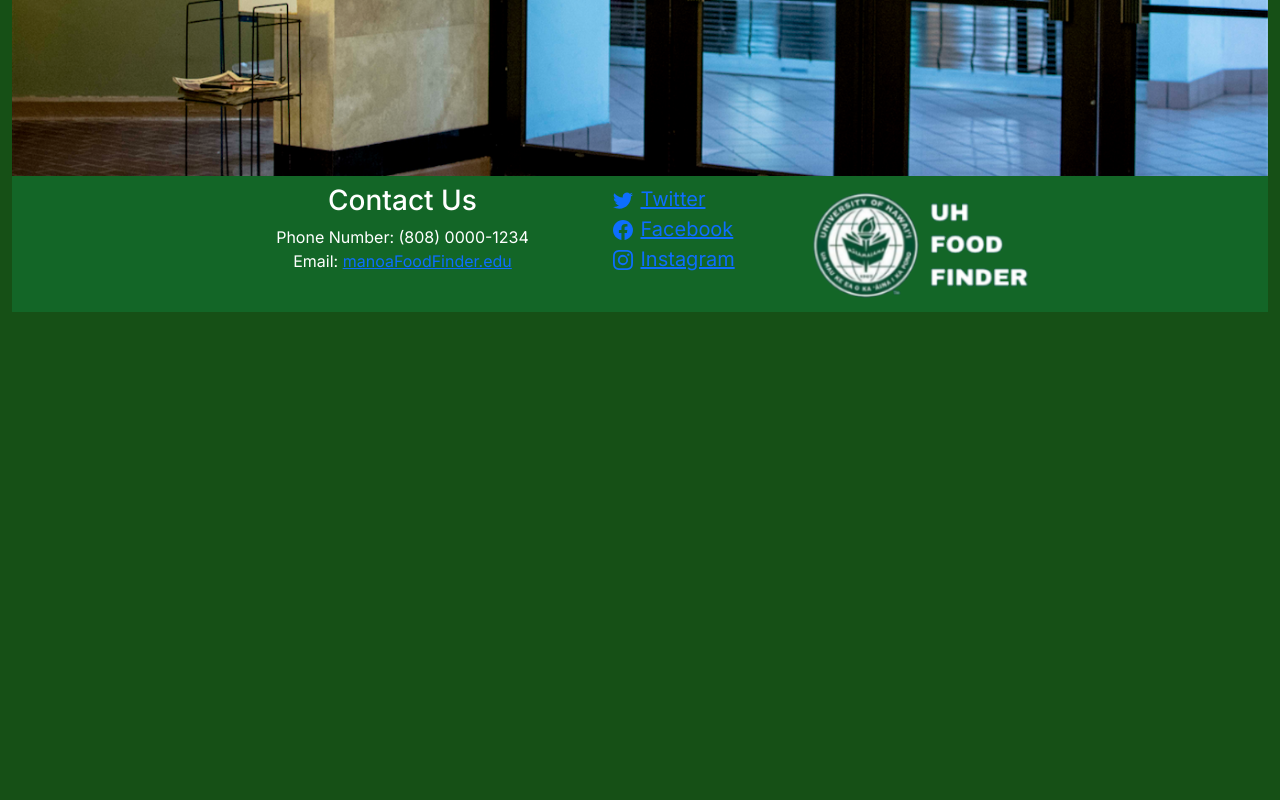
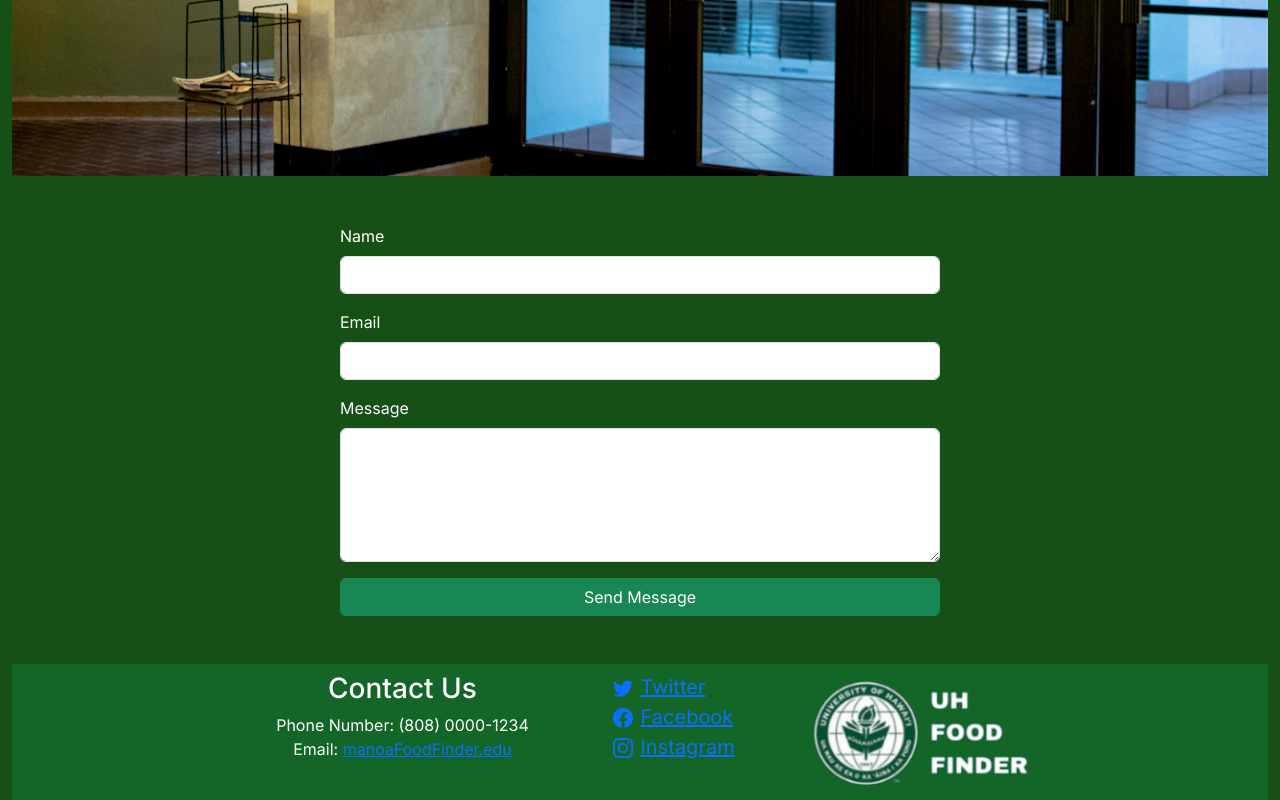
Before and after one commit to manoa-food-finder/manoa-food-finder-app, a Next.js app: page / in a window 1280 px wide. Shown: the part 789-1589 px from the top of the page. Before the commit the page ends 1101 px from the top, so only its background shows below. Built offline with nearby package versions, Linux system fonts and the light colour scheme.

Commit message:
Added a form to input info.
I'm yet to add proper functionality, but I do have a contact page made.

```diff
--- a/src/components/FullWidthImage.tsx
+++ b/src/components/FullWidthImage.tsx
@@ -1,20 +1,85 @@
 'use client';
 
+import { useState } from 'react';
 import Image from 'next/image';
 
-export default function FullWidthImage() {
+export default function ContactPage() {
+  const [formData, setFormData] = useState({ name: '', email: '', message: '' });
+  const [status, setStatus] = useState('');
+
+  const handleChange = (e: React.ChangeEvent<HTMLInputElement | HTMLTextAreaElement>) => {
+    setFormData({ ...formData, [e.target.name]: e.target.value });
+  };
+
+  const handleSubmit = async (e: React.FormEvent) => {
+    e.preventDefault();
+    setStatus('Sending...');
+
+    const response = await fetch('/api/contact', {
+      method: 'POST',
+      headers: { 'Content-Type': 'application/json' },
+      body: JSON.stringify(formData),
+    });
+
+    setStatus(response.ok ? 'Message sent!' : 'Failed to send.');
+  };
+
   return (
+    <div>
+      {/* Hero Image Section */}
       <div className="position-relative">
         <Image
           src="/hero.png"
-        alt="Food Court"
+          alt="Contact"
           width={1500}
           height={800}
           className="img-fluid w-100"
           priority
         />
         <div className="position-absolute top-50 start-50 translate-middle bg-success text-white px-4 py-2 rounded">
-        <h2 className="mb-0">WELCOME USER</h2>
+          <h2 className="mb-0">Contact Us</h2>
+        </div>
+      </div>
+
+      {/* Contact Form */}
+      <div className="container my-5">
+        <form onSubmit={handleSubmit} className="mx-auto" style={{ maxWidth: '600px' }}>
+          <div className="mb-3">
+            <label className="form-label">Name</label>
+            <input
+              type="text"
+              name="name"
+              className="form-control"
+              value={formData.name}
+              onChange={handleChange}
+              required
+            />
+          </div>
+          <div className="mb-3">
+            <label className="form-label">Email</label>
+            <input
+              type="email"
+              name="email"
+              className="form-control"
+              value={formData.email}
+              onChange={handleChange}
+              required
+            />
+          </div>
+          <div className="mb-3">
+            <label className="form-label">Message</label>
+            <textarea
+              name="message"
+              className="form-control"
+              rows={5}
+              value={formData.message}
+              onChange={handleChange}
+              required
+            />
+          </div>
+          <button type="submit" className="btn btn-success w-100">Send Message</button>
+          <div className="mt-3 text-center">{status}</div>
+        </form>
       </div>
     </div>
   );
```
Lines whose indentation alone changed are shown as unchanged.
